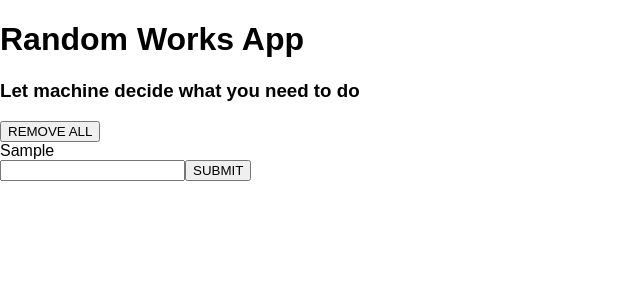
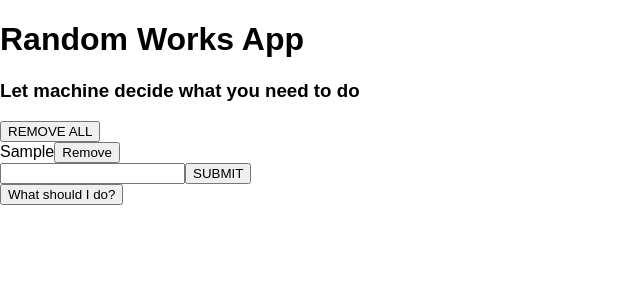
Before and after one commit to ramprasath-technology/randomworks-app, a React (Create React App) app in the folder randomworks-app/: page / in a window 1280 px wide. Both pictures are taken after typing "Sample" into the empty fields and a click on the button "SUBMIT". Shown: the top 300 px of the page, without its empty margins (0-640 px from the left). Built offline with nearby package versions, Linux system fonts and the light colour scheme.

Commit message:
logic to determine action to perform

```diff
--- a/randomworks-app/src/App.js
+++ b/randomworks-app/src/App.js
@@ -4,6 +4,7 @@ import './App.css';
 import Header from './components/Header';
 import Activity from './components/Activity';
 import Options from './components/Options';
+import Action from './components/Action';
 
 class App extends Component {
   constructor(props) {
@@ -13,6 +14,15 @@ class App extends Component {
     }
     this.addActivity = this.addActivity.bind(this);
     this.removeAll = this.removeAll.bind(this);
+    this.removeOption = this.removeOption.bind(this);
+    this.determineAction = this.determineAction.bind(this);
+  }
+
+  determineAction(){
+    const randomNumber = Math.ceil(Math.random() * (this.state.options.length-1));
+    alert(randomNumber);
+    const option = this.state.options[randomNumber];
+    alert(option);
   }
 
   removeAll() {
@@ -24,8 +34,15 @@ class App extends Component {
     );
   }
 
+  removeOption(optionToRemove){
+    this.setState( (prevState) => {
+      return{
+        options : prevState.options.filter( (option) => optionToRemove !== option)
+      }
+    })
+  }
+
   addActivity(option) {
-        console.log('option is', option);
     if (this.state.options.indexOf(option) >= 0)
       return "Option already exists";
     this.setState((prevState) => {
@@ -43,8 +60,9 @@ class App extends Component {
       <div>
         <Header title={title} subtitle={subtitle} />
         <button onClick={this.removeAll}>REMOVE ALL</button>
-        <Options options={this.state.options} />
+        <Options options={this.state.options} removeOption={this.removeOption}/>
         <Activity addActivity={this.addActivity} />
+        <Action options={this.state.options} determineAction={this.determineAction} />
       </div>
     );
   }
--- /dev/null
+++ b/randomworks-app/src/components/Action.js
@@ -0,0 +1,13 @@
+import React from 'react';
+
+const Action = (props) => {
+    return (
+        <div>
+            <button disabled={props.options.length === 0} onClick={props.determineAction}>
+                What should I do?
+            </button>
+        </div>
+    );
+}
+
+export default Action;
--- a/randomworks-app/src/components/Option.js
+++ b/randomworks-app/src/components/Option.js
@@ -4,6 +4,14 @@ const Option = (props) => {
     return (
         <div>
             {props.optionText}
+
+            {
+                <button
+                onClick={(e) => {
+                props.removeOption(props.optionText);
+            }}>
+            Remove
+            </button>}
         </div>
     );
 }
--- a/randomworks-app/src/components/Options.js
+++ b/randomworks-app/src/components/Options.js
@@ -1,20 +1,17 @@
 import React, { Component } from 'react';
 import Option from './Option';
 
-export default class Options extends Component {
-    constructor(props) {
-        super(props);
-    }
-    render() {
+const Options = (props) => {
     return (
         <div>
             {
-                    (!this.props.options.length > 0) && "Enter an option"
+                (!props.options.length > 0) && "Enter an option"
             }
             {
-                    this.props.options.map((option) => {return <Option key={option} optionText={option} />} )
+                props.options.map((option) => { return <Option key={option} optionText={option} removeOption={props.removeOption} /> })
             }
         </div>
     )
-    };
 }
+
+export default Options;
```
Lines whose indentation alone changed are shown as unchanged.
